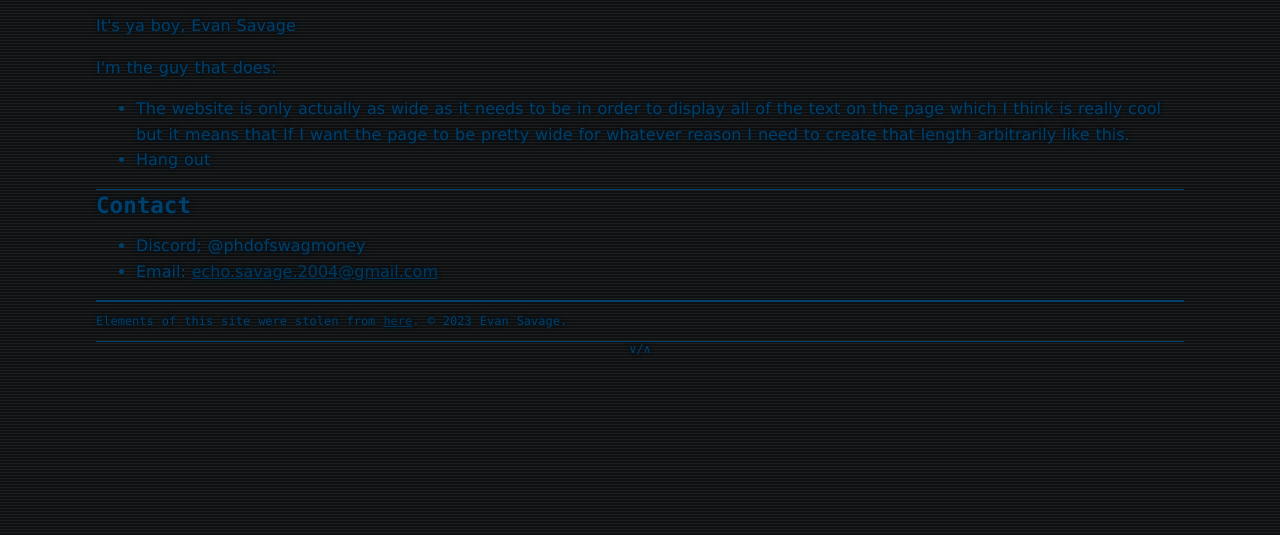
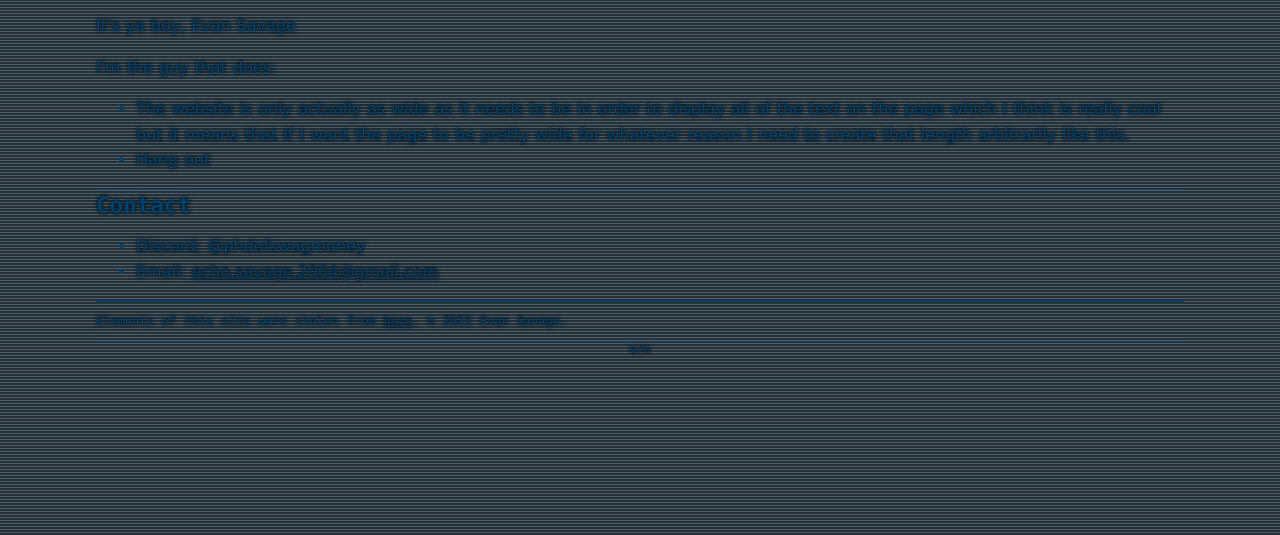
Before and after one commit to Anti5893/Anti5893.github.io, a plain HTML site: page html/home/index.html in a window 1280 px wide. Shown: the part 265-800 px from the top of the page. Drawn offline with Linux system fonts and the light colour scheme.

Commit message:
gray mode

```diff
--- a/css/terminal.css
+++ b/css/terminal.css
@@ -8,7 +8,7 @@
 	--link: #003A61;
 	--visited: #003356;
 
-	--bg: #1d2021;
+	--bg: #4C5F6B;
 	--bg2: black; --selection: #002137;
 
 	--font-body: "Bitstream Vera Sans", "Verdana", sans-serif;
```
